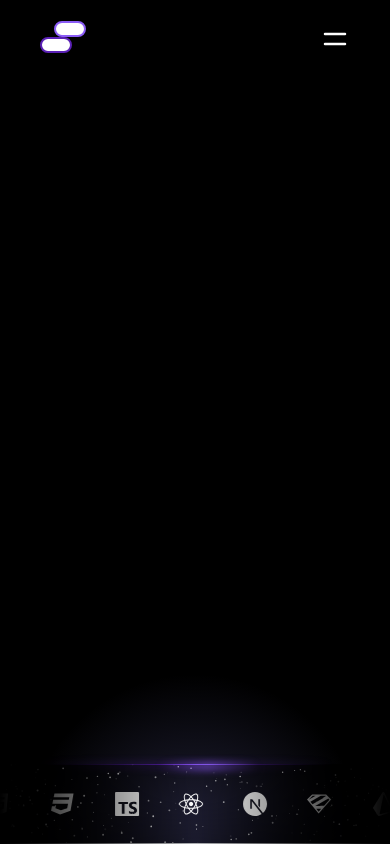
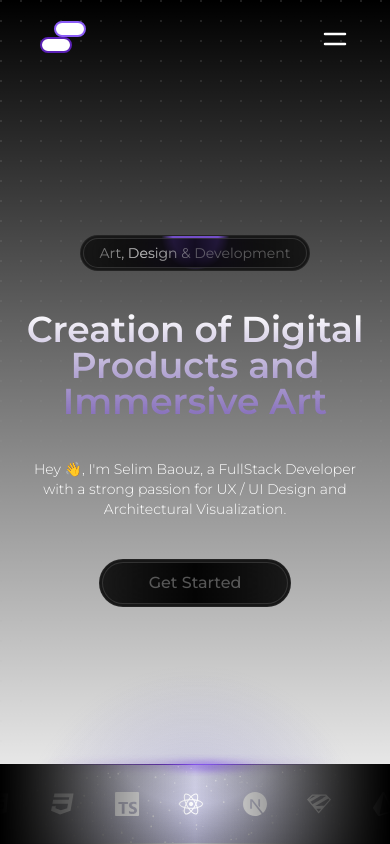
Before and after one commit to sejiux/sejiux-porfolio, a Next.js app: page / in a window 390 px wide. Built offline with nearby package versions, Linux system fonts and the light colour scheme.

Commit message:
remove background black for radial gradient

```diff
--- a/components/Header.tsx
+++ b/components/Header.tsx
@@ -88,8 +88,8 @@
           <RadialGradient />
         </div>
         <div>
-          <RadialGradient size={180} className="opacity-50 md:hidden bg-black" />
-          <RadialGradient size={170} className="md:hidden bg-black"/>
+          <RadialGradient size={180} className="opacity-50 md:hidden" />
+          <RadialGradient size={170} className="md:hidden"/>
         </div>
       </div>
 
```
